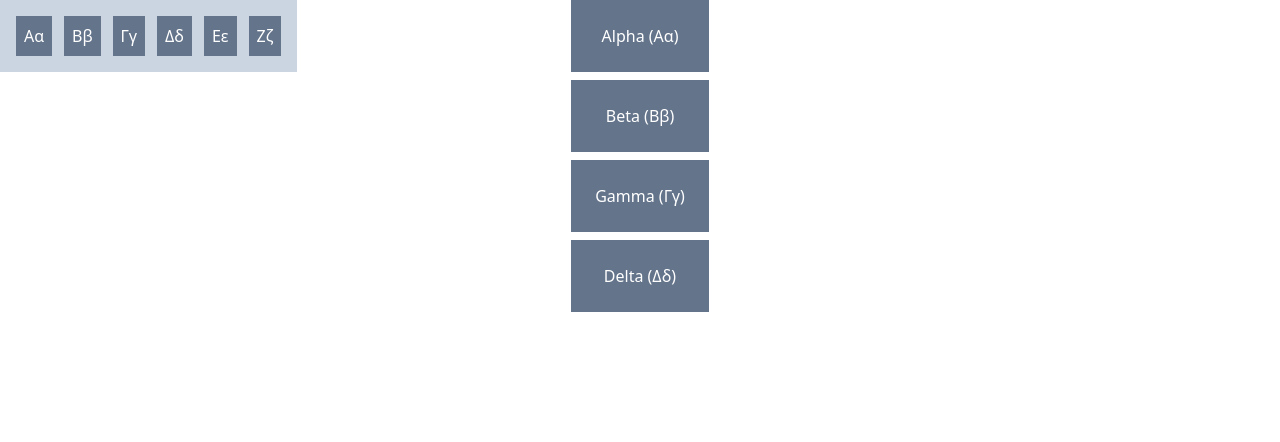
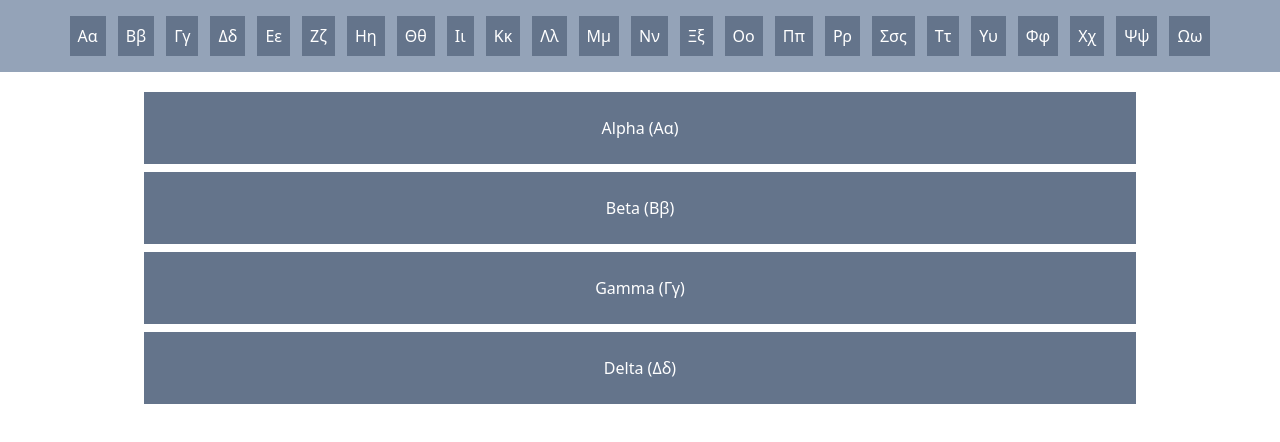
Before and after one commit to L4852/restack, a React (Vite) app: page / in a window 1280 px wide. Shown: the top 442 px of the page. Built offline with nearby package versions, Linux system fonts and the light colour scheme.

Commit message:
Updated dummy layout

```diff
--- a/src/App.tsx
+++ b/src/App.tsx
@@ -1,9 +1,60 @@
-import { useEffect, useState } from "react";
-import reactLogo from "./assets/react.svg";
-import { invoke } from "@tauri-apps/api/tauri";
+import { useState } from "react";
 import "./App.css";
 
 function App() {
+  const buttonLabels = [
+    "Alpha",
+    "Beta",
+    "Gamma",
+    "Delta",
+    "Epsilon",
+    "Zeta",
+    "Eta",
+    "Theta",
+    "Iota",
+    "Kappa",
+    "Lambda",
+    "Mu",
+    "Nu",
+    "Xi",
+    "Omicron",
+    "Pi",
+    "Rho",
+    "Sigma",
+    "Tau",
+    "Upsilon",
+    "Phi",
+    "Chi",
+    "Psi",
+    "Omega",
+  ];
+  const buttonLetters = [
+    "Aα",
+    "Bβ",
+    "Γγ",
+    "Δδ",
+    "Eε",
+    "Zζ",
+    "Ηη",
+    "Θθ",
+    "Ιι",
+    "Κκ",
+    "Λλ",
+    "Mμ",
+    "Νν",
+    "Ξξ",
+    "Οο",
+    "Ππ",
+    "Ρρ",
+    "Σσς",
+    "Ττ",
+    "Υυ",
+    "Φφ",
+    "Χχ",
+    "Ψψ",
+    "Ωω",
+  ];
+
   const [taskArray, setTaskArray] = useState([
     "Alpha (Aα)",
     "Beta (Bβ)",
@@ -19,53 +70,32 @@ function App() {
     setTaskArray((prev) => prev.filter((_, i) => index != i));
   }
 
+  const toolbarStyle =
+    "bg-slate-500 p-2 text-white hover:bg-slate-700 hover:font-bold transition ease-in-out duration-300";
+
   return (
+    <div className="relative">
+      <div className="gap-4">
+        <div className="flex justify-center sticky top-0 flex-wrap p-4 bg-slate-400 gap-3 mb-5">
+          {buttonLabels.map((label, index) => {
+            return (
+              <button
+                className={toolbarStyle}
+                onClick={() => demo_add(label + ` (${buttonLetters[index]})`)}
+                key={index}
+              >
+                {buttonLetters[index]}
+              </button>
+            );
+          })}
+        </div>
         <div>
-      <div>
-        <div className="flex justify-start p-4 bg-slate-300 fixed gap-3">
-          <button
-            className="bg-slate-500 p-2 text-white hover:bg-slate-700 transition ease-in-out duration-300"
-            onClick={() => demo_add("Alpha (Aα)")}
-          >
-            Aα
-          </button>
-          <button
-            className="bg-slate-500 p-2 text-white hover:bg-slate-700 transition ease-in-out duration-300"
-            onClick={() => demo_add("Beta (Bβ)")}
-          >
-            Bβ
-          </button>
-          <button
-            className="bg-slate-500 p-2 text-white hover:bg-slate-700 transition ease-in-out duration-300"
-            onClick={() => demo_add("Gamma (Γγ)")}
-          >
-            Γγ
-          </button>
-          <button
-            className="bg-slate-500 p-2 text-white hover:bg-slate-700 transition ease-in-out duration-300"
-            onClick={() => demo_add("Delta (Δδ)")}
-          >
-            Δδ
-          </button>
-          <button
-            className="bg-slate-500 p-2 text-white hover:bg-slate-700 transition ease-in-out duration-300"
-            onClick={() => demo_add("Epsilon (Eε)")}
-          >
-            Eε
-          </button>
-          <button
-            className="bg-slate-500 p-2 text-white hover:bg-slate-700 transition ease-in-out duration-300"
-            onClick={() => demo_add("Zeta (Zζ)")}
-          >
-            Zζ
-          </button>
-        </div>
-        <ul className="list-none grid justify-center gap-2">
+          <ul className="list-none flex flex-col justify-center gap-2">
             {taskArray.map((task, index) => {
               return (
                 <li
                   key={index}
-                className="text-center text-white p-6 bg-slate-500 hover:bg-slate-700 transition duration-300 ease-in-out cursor-pointer"
+                  className="text-center text-white p-6 bg-slate-500 hover:bg-slate-700 hover:font-bold transition duration-300 ease-in-out cursor-pointer mx-36"
                   onClick={() => removeTask(index)}
                 >
                   {task}
@@ -75,6 +105,7 @@ function App() {
           </ul>
         </div>
       </div>
+    </div>
   );
 }
 
```
Also changed, not shown: 1 other file (tests, documents, lock files or other folders). Lines whose indentation alone changed are shown as unchanged.
